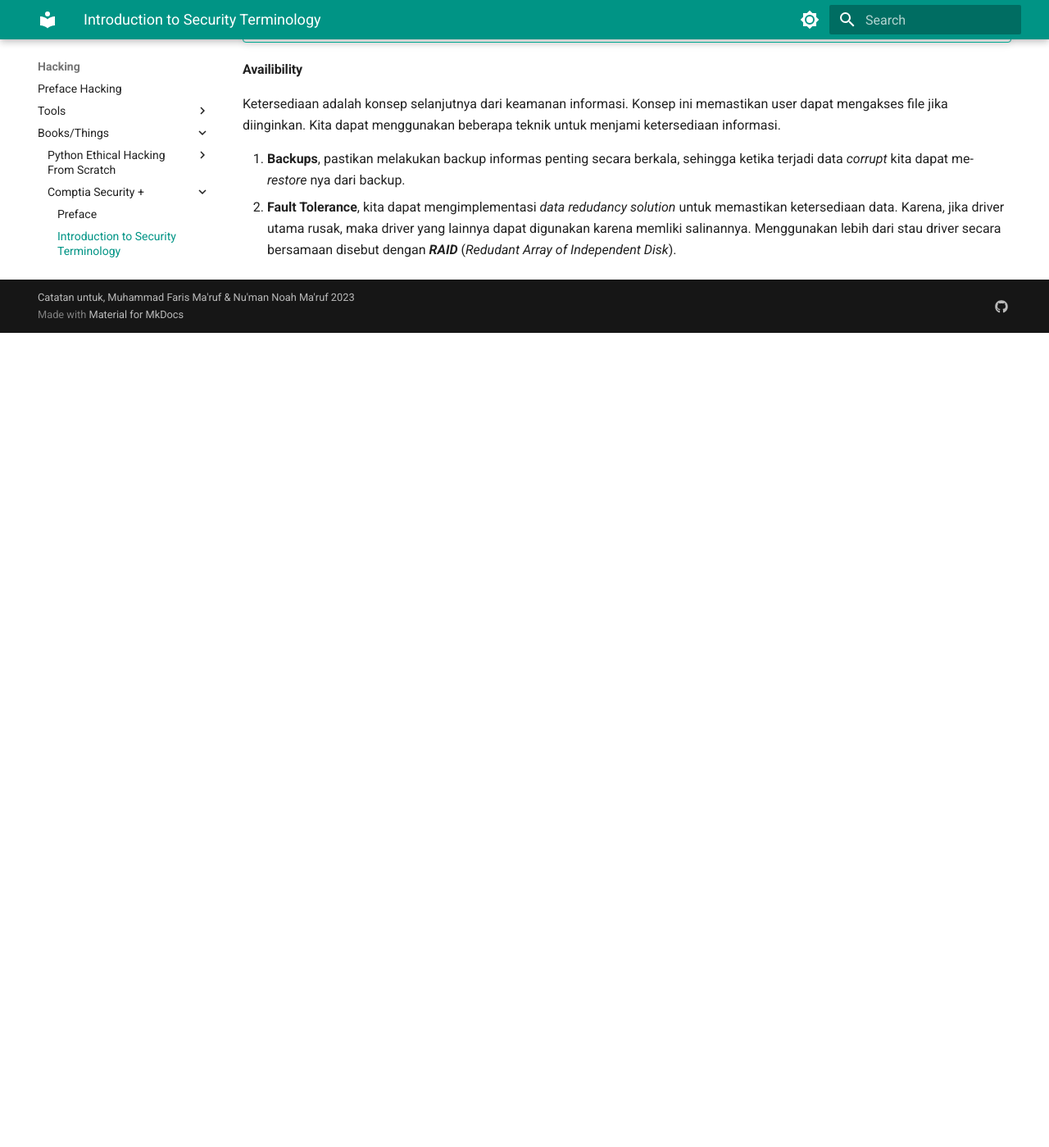
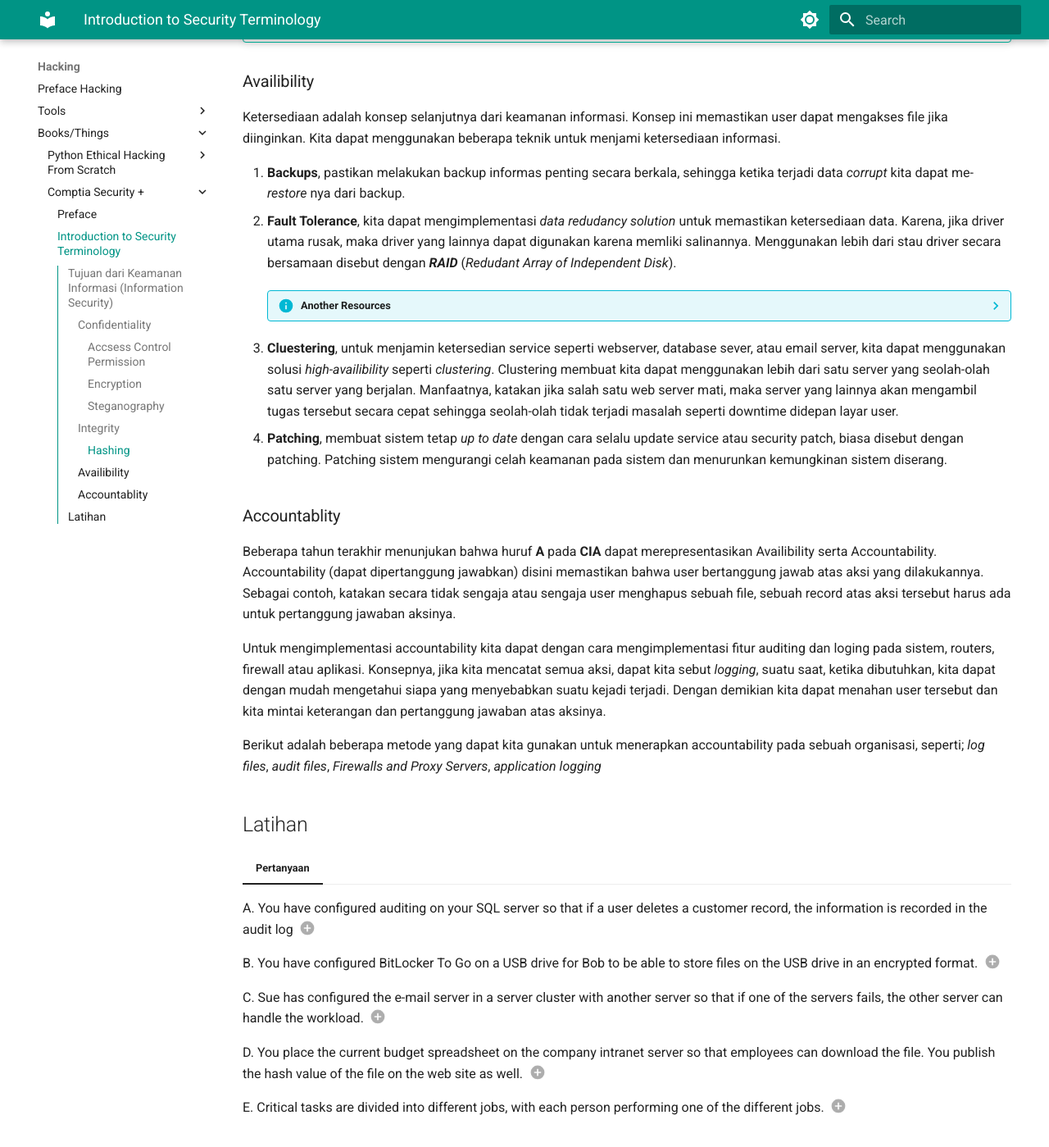
Before and after one commit to muhammadfarras/muhammadfarras.github.io, an MkDocs documentation site: the page built from docs/Hacking/Comptia Security +/02. Introduction to Security Termonoligy.md, in a window 1280 px wide and 1400 px high, scrolled down 3141 px. Shown: the whole window at 82% size. Built offline with MkDocs 1.6.1 and Material for MkDocs 9.7.7, drawn with Linux system fonts in a browser that asks for light colours; before the commit the page ends 3547 px from its top, so only the background shows below that.

Commit message:
menambahkan catatan security termonology

```diff
--- a/docs/Hacking/Comptia Security +/02. Introduction to Security Termonoligy.md
+++ b/docs/Hacking/Comptia Security +/02. Introduction to Security Termonoligy.md
@@ -41,12 +41,59 @@ Keutuhan sebuah data bukan hanya pada saat proses perpindahan data namun termasu
 Data integrity digunakan untuk beberapa skenario, seperti saat kita mendownload file diinternet dimana seringkali penyedia file tersebut biasanya menampilkan nilai hash pada web agar setelah proses download selesai kita dapat menyandingkan nilai hash yang tersedia pada web dengan nilai hash setelah file tersebut ada pada komputer kita. Jika tidak sama maka terjadi alter saaat proses transit data, dan jika itu terjadi jangan pernah untuk membuka atau meng-eksekusi file tersebut.
 
 !!! tip
-    Sangat penting unutk megimplementasi pembatasan hak akses untuk menjamin keutuhan data dimana kita memegang hak akses penuh untuk mengatur user yang dapat merubah data.
+    Sangat penting untuk megimplementasi pembatasan hak akses untuk menjamin keutuhan data dimana kita memegang hak akses penuh untuk mengatur user yang dapat merubah data.
 
-#### Availibility
+### Availibility
 
 Ketersediaan adalah konsep selanjutnya dari keamanan informasi. Konsep ini memastikan user dapat mengakses file jika diinginkan. Kita dapat menggunakan beberapa teknik untuk menjami ketersediaan informasi.
 
 
 1. **Backups**, pastikan melakukan backup informas penting secara berkala, sehingga ketika terjadi data _corrupt_  kita dapat me-_restore_ nya dari backup.
 2. **Fault Tolerance**, kita dapat mengimplementasi _data redudancy solution_ untuk memastikan ketersediaan data. Karena, jika driver utama rusak, maka driver yang lainnya dapat digunakan karena memliki salinannya. Menggunakan lebih dari stau driver secara bersamaan disebut dengan **_RAID_** (_Redudant Array of Independent Disk_).
+
+    ??? info "Another Resources"
+        Untuk bacaan lebih lanjut dapat melihat daftar dibawah ini;
+
+        * [Wikipedia](https://en.wikipedia.org/wiki/RAID)
+        * [Techtarget](https://www.techtarget.com/searchstorage/definition/RAID)
+        * [Youtube - What is Raid 0,1,5, and 10](https://www.youtube.com/watch?v=U-OCdTeZLac)
+        * [Youtube - Raid levels](https://www.youtube.com/watch?v=4J7iSumiJNk)
+
+        Berbicara tentang tingkatan RAID, hanya RAID level 1 yang menjamin _fault tolerance_, dimana RAID level 0 hanya bertujuan untuk meningkatkan performa komputer.
+
+3. **Cluestering**, untuk menjamin ketersedian service seperti webserver, database sever, atau email server, kita dapat menggunakan solusi _high-availibility_ seperti *clustering*. Clustering membuat kita dapat menggunakan lebih dari satu server yang seolah-olah satu server yang berjalan. Manfaatnya, katakan jika salah satu web server mati, maka server yang lainnya akan mengambil tugas tersebut secara cepat sehingga seolah-olah tidak terjadi masalah seperti downtime didepan layar user.
+
+4. **Patching**, membuat sistem tetap _up to date_ dengan cara selalu update service atau security patch, biasa disebut dengan patching. Patching sistem mengurangi celah keamanan pada sistem dan menurunkan kemungkinan sistem diserang.
+
+### Accountablity
+Beberapa tahun terakhir menunjukan bahwa huruf **A** pada **CIA** dapat merepresentasikan Availibility serta Accountability. Accountability (dapat dipertanggung jawabkan) disini memastikan bahwa user bertanggung jawab atas aksi yang dilakukannya. Sebagai contoh, katakan secara tidak sengaja atau sengaja user menghapus sebuah file, sebuah record atas aksi tersebut harus ada untuk pertanggung jawaban aksinya.
+
+Untuk mengimplementasi accountability kita dapat dengan cara mengimplementasi fitur auditing dan loging pada sistem, routers, firewall atau aplikasi. Konsepnya, jika kita mencatat semua aksi, dapat kita sebut _logging_, suatu saat, ketika dibutuhkan, kita dapat dengan mudah mengetahui siapa yang menyebabkan suatu kejadi terjadi. Dengan demikian kita dapat menahan user tersebut dan kita mintai keterangan dan pertanggung jawaban atas aksinya.
+
+Berikut adalah beberapa metode yang dapat kita gunakan untuk menerapkan accountability pada sebuah organisasi, seperti; _log files_, _audit files_, _Firewalls and Proxy Servers_, _application logging_
+
+## Latihan
+
+
+=== "Pertanyaan"
+
+    A. You have configured auditing on your SQL server so that if a user deletes a customer record, the information is recorded in the audit log (1)
+    { .annotate }
+
+    B. You have configured BitLocker To Go on a USB drive for Bob to be able to store files on the USB drive in an encrypted format. (2)
+    { .annotate }
+
+    C. Sue has configured the e-mail server in a server cluster with another server so that if one of the servers fails, the other server can handle the workload. (3)
+    { .annotate }
+
+    D. You place the current budget spreadsheet on the company intranet server so that employees can download the file. You publish the hash value of the file on the web site as well. (4)
+    { .annotate }
+
+    E. Critical tasks are divided into different jobs, with each person performing one of the different jobs. (5)
+    { .annotate }
+
+    1. Accountability
+    2. Confidentiality
+    3. Availibility
+    4. Integrity
+    5. Accountability
```
Also changed, not shown: docs/Hacking/Comptia Security +/assets/contoh-surat-jual-beli-tanah-1-320.webp (added), docs/Hacking/Comptia Security +/assets/exlink_logo.jpg (added), docs/Hacking/Comptia Security +/assets/type_of_load_ballance.png (added).
